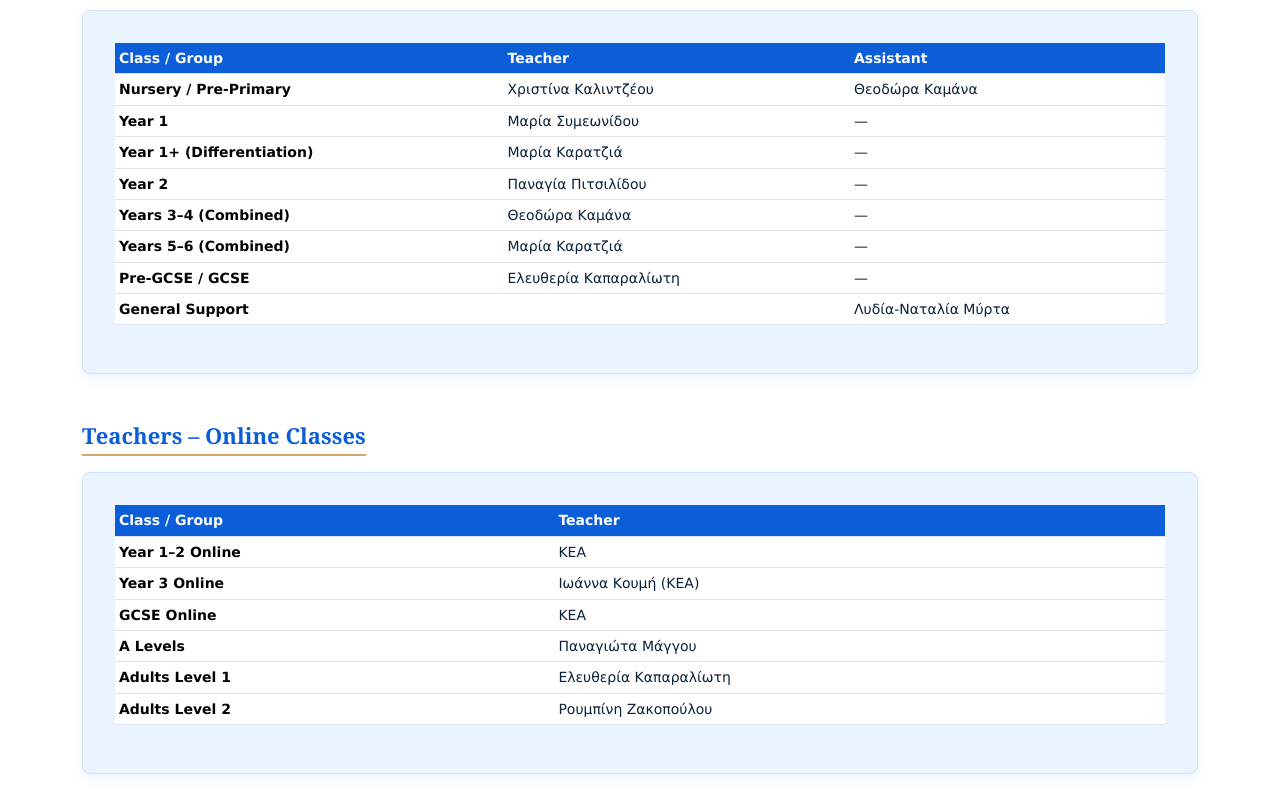
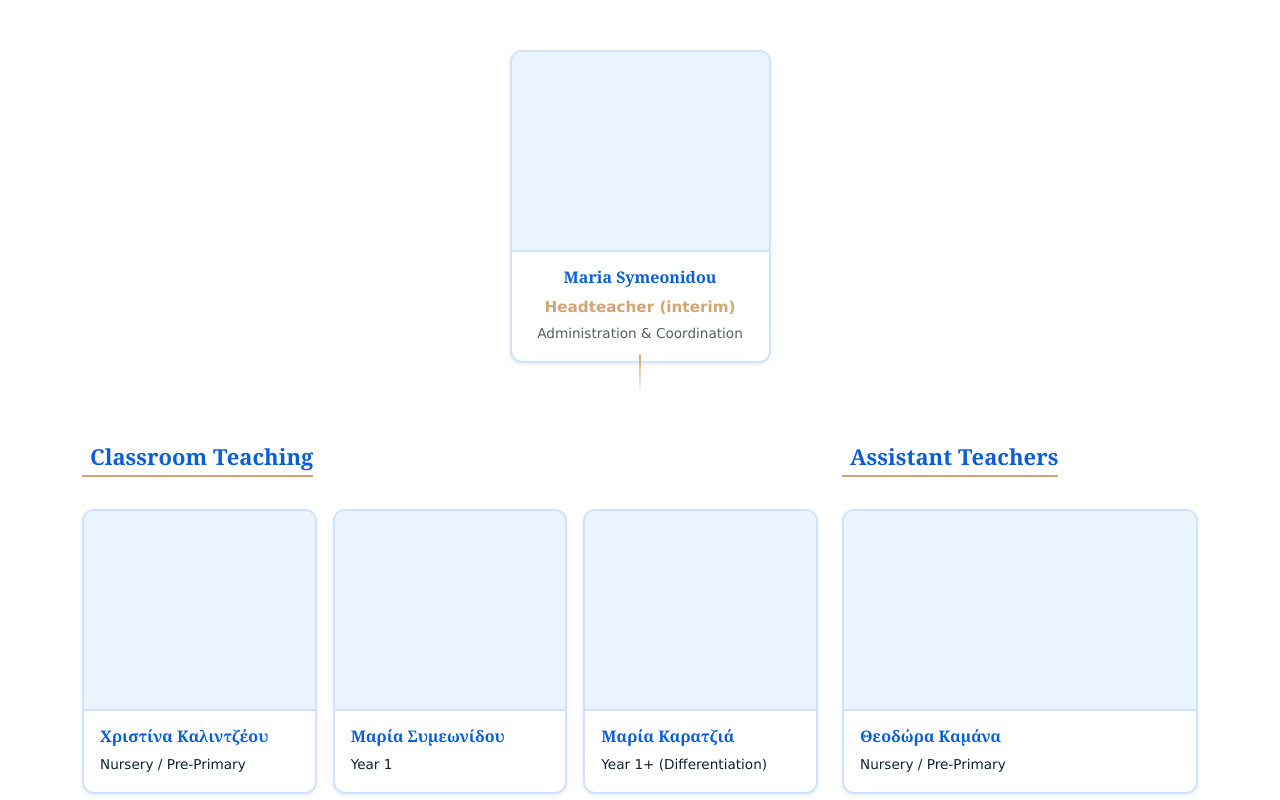
Before and after one commit to Leicester-Greek-School/website, a Vue app: page /teaching in a window 1280 px wide. Shown: the part 260-1060 px from the top of the page. Built offline with nearby package versions, Linux system fonts and the light colour scheme.

Commit message:
Add cards with names in teaching page

```diff
--- a/src/views/Teaching.vue
+++ b/src/views/Teaching.vue
@@ -1,51 +1,107 @@
 <template>
   <div class="teaching" role="main" :aria-labelledby="titleId">
     <div class="container my-5">
-      <div class="mb-3">
+      <div class="mb-4">
         <h2 :id="titleId" class="page-title mb-0">{{ pageTitle }}</h2>
       </div>
 
-      <!-- Replaced list with accessible bilingual table -->
-      <div class="info-section" aria-label="Teaching staff groups">
-        <table class="table table-sm align-middle" role="table">
-          <caption class="visually-hidden">{{ pageTitle }}</caption>
-          <thead>
-            <tr>
-              <th scope="col">{{ selectedLocale === 'el' ? 'Τάξη / Ομάδα' : 'Class / Group' }}</th>
-              <th scope="col">{{ selectedLocale === 'el' ? 'Δασκάλα' : 'Teacher' }}</th>
-              <th scope="col">{{ selectedLocale === 'el' ? 'Βοηθός' : 'Assistant' }}</th>
-            </tr>
-          </thead>
-          <tbody>
-            <tr v-for="group in groupsList" :key="group.id">
-              <th scope="row" class="group-role">{{ group.role }}</th>
-              <td class="group-teacher" :data-label="selectedLocale === 'el' ? 'Δασκάλα' : 'Teacher'">{{ group.teacher }}</td>
-              <td class="group-assistant" :data-label="selectedLocale === 'el' ? 'Βοηθός' : 'Assistant'">{{ group.assistant || '—' }}</td>
-            </tr>
-          </tbody>
-        </table>
+      <!-- Headteacher Section -->
+      <div class="headteacher-section mb-5">
+        <div class="row justify-content-center">
+          <div class="col-md-4 col-lg-3">
+            <div class="card teacher-card shadow-sm">
+              <div class="card-img-top teacher-photo-placeholder">
+                <div class="photo-icon">
+                  <i class="bi bi-person-circle"></i>
+                </div>
+              </div>
+              <div class="card-body text-center">
+                <h5 class="card-title teacher-name">{{ headteacher.name }}</h5>
+                <p class="card-text teacher-title">{{ headteacher.title }}</p>
+                <p class="card-text teacher-role text-muted small">{{ headteacher.role }}</p>
+              </div>
+            </div>
+          </div>
+        </div>
       </div>
 
-      <!-- Online classes section -->
-      <div class="mb-3 mt-5">
-        <h3 class="section-title mb-0">{{ onlineSectionTitle }}</h3>
-      </div>
-      <div class="info-section" :aria-label="selectedLocale === 'el' ? 'Δασκάλες – Online Τάξεις' : 'Teachers – Online Classes'">
-        <table class="table table-sm align-middle" role="table">
-          <caption class="visually-hidden">{{ onlineSectionTitle }}</caption>
-          <thead>
-            <tr>
-              <th scope="col">{{ selectedLocale === 'el' ? 'Τάξη / Ομάδα' : 'Class / Group' }}</th>
-              <th scope="col">{{ selectedLocale === 'el' ? 'Δασκάλα' : 'Teacher' }}</th>
-            </tr>
-          </thead>
-          <tbody>
-            <tr v-for="group in groupsOnlineList" :key="group.id">
-              <th scope="row" class="group-role">{{ group.role }}</th>
-              <td class="group-teacher" :data-label="selectedLocale === 'el' ? 'Δασκάλα' : 'Teacher'">{{ group.teacher }}</td>
-            </tr>
-          </tbody>
-        </table>
+      <!-- Tree Structure: Classroom and Online Sections -->
+      <div class="teaching-structure">
+        <div class="row">
+          <!-- Classroom Section -->
+          <div class="col-lg-8 mb-4">
+            <div class="section-header mb-4">
+              <h3 class="section-title">
+                <i class="bi bi-building me-2"></i>{{ selectedLocale === 'el' ? 'Διδασκαλία στην Τάξη' : 'Classroom Teaching' }}
+              </h3>
+            </div>
+            <div class="row g-3">
+              <div class="col-md-6 col-lg-4" v-for="group in classroomTeachers" :key="group.id">
+                <div class="card teacher-card h-100 shadow-sm">
+                  <div class="card-img-top teacher-photo-placeholder">
+                    <div class="photo-icon-small">
+                      <i class="bi bi-person-circle"></i>
+                    </div>
+                  </div>
+                  <div class="card-body">
+                    <h6 class="card-title teacher-name">{{ group.teacher }}</h6>
+                    <p class="card-text teacher-role small mb-0">{{ group.role }}</p>
+                  </div>
+                </div>
+              </div>
+            </div>
+          </div>
+
+          <!-- Assistant Teachers Section -->
+          <div class="col-lg-4 mb-4">
+            <div class="section-header mb-4">
+              <h3 class="section-title">
+                <i class="bi bi-people me-2"></i>{{ selectedLocale === 'el' ? 'Βοηθοί Δασκάλων' : 'Assistant Teachers' }}
+              </h3>
+            </div>
+            <div class="row g-3">
+              <div class="col-md-6 col-lg-12" v-for="assistant in assistantTeachers" :key="assistant.id">
+                <div class="card teacher-card h-100 shadow-sm">
+                  <div class="card-img-top teacher-photo-placeholder">
+                    <div class="photo-icon-small">
+                      <i class="bi bi-person-circle"></i>
+                    </div>
+                  </div>
+                  <div class="card-body">
+                    <h6 class="card-title teacher-name">{{ assistant.assistant }}</h6>
+                    <p class="card-text teacher-role small mb-0">{{ assistant.role }}</p>
+                  </div>
+                </div>
+              </div>
+            </div>
+          </div>
+        </div>
+
+        <!-- Online Section -->
+        <div class="row mt-4">
+          <div class="col-12">
+            <div class="section-header mb-4">
+              <h3 class="section-title">
+                <i class="bi bi-laptop me-2"></i>{{ selectedLocale === 'el' ? 'Online Διδασκαλία' : 'Online Teaching' }}
+              </h3>
+            </div>
+            <div class="row g-3">
+              <div class="col-md-6 col-lg-3" v-for="group in groupsOnlineList" :key="group.id">
+                <div class="card teacher-card h-100 shadow-sm">
+                  <div class="card-img-top teacher-photo-placeholder">
+                    <div class="photo-icon-small">
+                      <i class="bi bi-person-circle"></i>
+                    </div>
+                  </div>
+                  <div class="card-body">
+                    <h6 class="card-title teacher-name">{{ group.teacher }}</h6>
+                    <p class="card-text teacher-role small mb-0">{{ group.role }}</p>
+                  </div>
+                </div>
+              </div>
+            </div>
+          </div>
+        </div>
       </div>
     </div>
   </div>
@@ -70,16 +126,39 @@ export default {
       const map = PAGE_TITLES.teaching || {};
       return map[this.selectedLocale] || map.en || 'The Teaching Staff';
     },
-    groupsList() {
-      return TEACHING_GROUPS.map(g => ({
-        id: g.id,
-        role: this.selectedLocale === 'el' ? g.role_el : g.role_en,
-        teacher: g.teacher,
-        assistant: g.assistant
-      }));
+    headteacher() {
+      return {
+        name: this.selectedLocale === 'el' ? 'Μαρία Συμεωνίδου' : 'Maria Symeonidou',
+        title: this.selectedLocale === 'el' ? 'Διευθύντρια' : 'Headteacher (interim)',
+        role: this.selectedLocale === 'el' ? 'Διοίκηση & Συντονισμός' : 'Administration & Coordination'
+      };
     },
-    onlineSectionTitle() {
-      return this.selectedLocale === 'el' ? 'Δασκάλες – Online Τάξεις' : 'Teachers – Online Classes';
+    classroomTeachers() {
+      return TEACHING_GROUPS
+        .filter(g => g.teacher && g.id !== 'support')
+        .map(g => ({
+          id: g.id,
+          role: this.selectedLocale === 'el' ? g.role_el : g.role_en,
+          teacher: g.teacher
+        }));
+    },
+    assistantTeachers() {
+      return TEACHING_GROUPS
+        .filter(g => g.assistant)
+        .map(g => ({
+          id: g.id + '_assistant',
+          role: this.selectedLocale === 'el' ? g.role_el : g.role_en,
+          assistant: g.assistant
+        }))
+        .concat(
+          TEACHING_GROUPS
+            .filter(g => g.id === 'support')
+            .map(g => ({
+              id: g.id,
+              role: this.selectedLocale === 'el' ? g.role_el : g.role_en,
+              assistant: g.assistant
+            }))
+        );
     },
     groupsOnlineList() {
       return TEACHING_GROUPS_ONLINE.map(g => ({
@@ -118,82 +197,121 @@ export default {
   display: inline-block;
 }
 
-.info-section {
-  margin-top: 1rem;
-  margin-bottom: 2rem;
-  background-color: var(--background-cream);
-  padding: 2rem;
-  border-radius: 8px;
-  box-shadow: 0 4px 12px rgba(11, 94, 215, 0.08);
-  border: 1px solid var(--border-color);
+/* Headteacher Section */
+.headteacher-section {
+  position: relative;
+  padding: 2rem 0;
 }
 
-.table {
-  width: 100%;
+.headteacher-section::after {
+  content: '';
+  position: absolute;
+  bottom: 0;
+  left: 50%;
+  transform: translateX(-50%);
+  width: 2px;
+  height: 40px;
+  background: linear-gradient(to bottom, var(--accent-gold), transparent);
+}
+
+/* Teacher Cards */
+.teacher-card {
+  border: 2px solid var(--border-color);
+  border-radius: 12px;
+  transition: all 0.3s ease;
+  overflow: hidden;
   background-color: var(--white);
 }
 
-.table thead th {
-  background-color: var(--primary-color);
-  color: var(--white);
-  font-weight: 600;
+.teacher-card:hover {
+  transform: translateY(-5px);
+  box-shadow: 0 8px 20px rgba(11, 94, 215, 0.15) !important;
+  border-color: var(--accent-gold);
 }
 
-.table tbody tr {
-  background-color: var(--white);
+/* Photo Placeholder Styles */
+.teacher-photo-placeholder {
+  background: linear-gradient(135deg, var(--primary-light) 0%, var(--background-cream) 100%);
+  height: 200px;
+  display: flex;
+  align-items: center;
+  justify-content: center;
+  border-bottom: 2px solid var(--border-color);
 }
 
-.table tbody tr:nth-child(even) {
-  background-color: var(--primary-light);
+.photo-icon {
+  font-size: 80px;
+  color: var(--primary-color);
+  opacity: 0.3;
 }
 
-.group-role {
-  font-weight: 600;
+.photo-icon-small {
+  font-size: 60px;
+  color: var(--primary-color);
+  opacity: 0.3;
 }
 
-.group-teacher,
-.group-assistant {
-  color: var(--text-dark);
+/* Card Content */
+.teacher-name {
+  font-weight: 600;
+  color: var(--primary-color);
+  margin-bottom: 0.5rem;
+  font-size: 1rem;
 }
 
-/* Visually hidden utility for screen readers */
-.visually-hidden {
-  position: absolute !important;
-  height: 1px;
-  width: 1px;
-  overflow: hidden;
-  clip: rect(1px, 1px, 1px, 1px);
-  white-space: nowrap;
+.teacher-title {
+  font-weight: 600;
+  color: var(--accent-gold);
+  margin-bottom: 0.25rem;
+  font-size: 0.95rem;
 }
 
-@media (max-width: 640px) {
-  .table thead {
+.teacher-role {
+  color: var(--text-dark);
+  font-size: 0.85rem;
+  margin-bottom: 0;
+}
+
+/* Section Headers */
+.section-header {
+  position: relative;
+}
+
+/* Teaching Structure Layout */
+.teaching-structure {
+  margin-top: 2rem;
+}
+
+/* Responsive adjustments */
+@media (max-width: 991px) {
+  .headteacher-section::after {
     display: none;
   }
 
-  .table tbody tr {
-    display: grid;
-    grid-template-columns: 1fr;
-    padding: 0.75rem 0.5rem;
+  .teacher-photo-placeholder {
+    height: 180px;
   }
 
-  .table tbody td,
-  .table tbody th {
-    display: flex;
-    justify-content: space-between;
-    padding: 0.35rem 0.5rem;
+  .photo-icon {
+    font-size: 70px;
   }
 
-  .group-role {
-    border-bottom: 1px solid var(--border-color);
-    margin-bottom: 0.5rem;
+  .photo-icon-small {
+    font-size: 50px;
+  }
+}
+
+@media (max-width: 767px) {
+  .teacher-photo-placeholder {
+    height: 160px;
   }
 
-  .group-teacher::before,
-  .group-assistant::before {
-    content: attr(data-label);
-    font-weight: 600;
-    margin-right: 0.5rem;
+  .page-title {
+    font-size: 24px;
+  }
+
+  .section-title {
+    font-size: 20px;
   }
 }
 </style>
```
